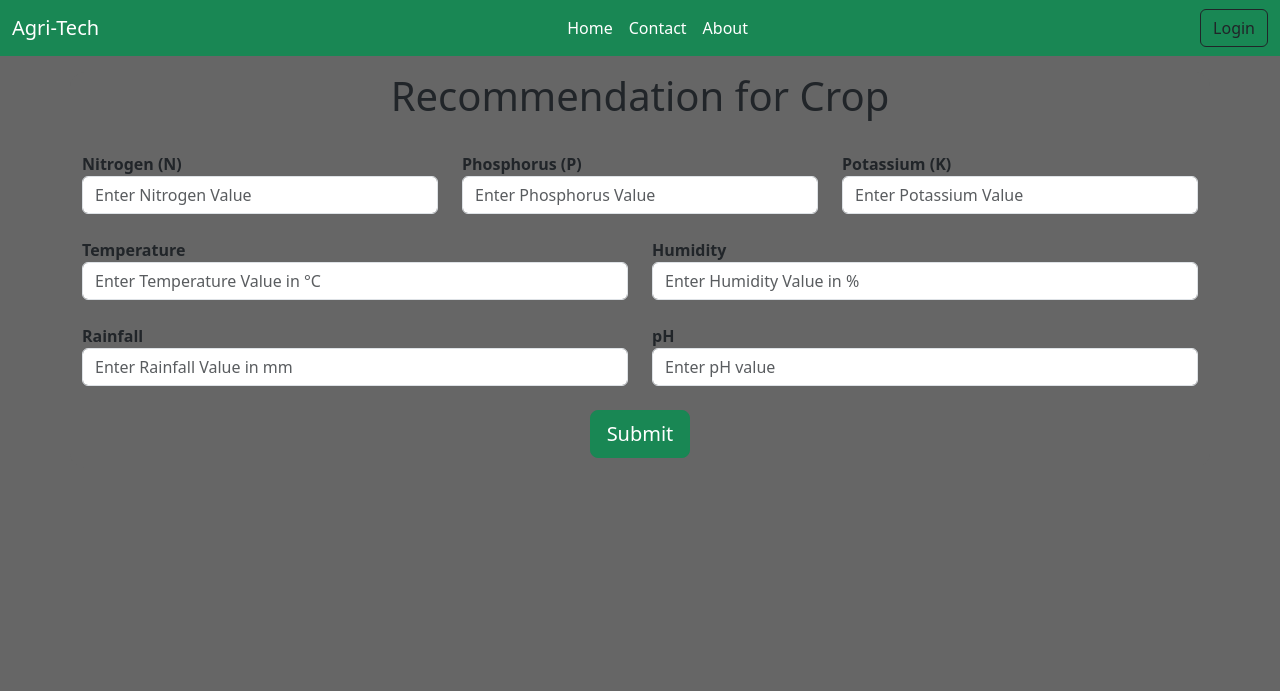
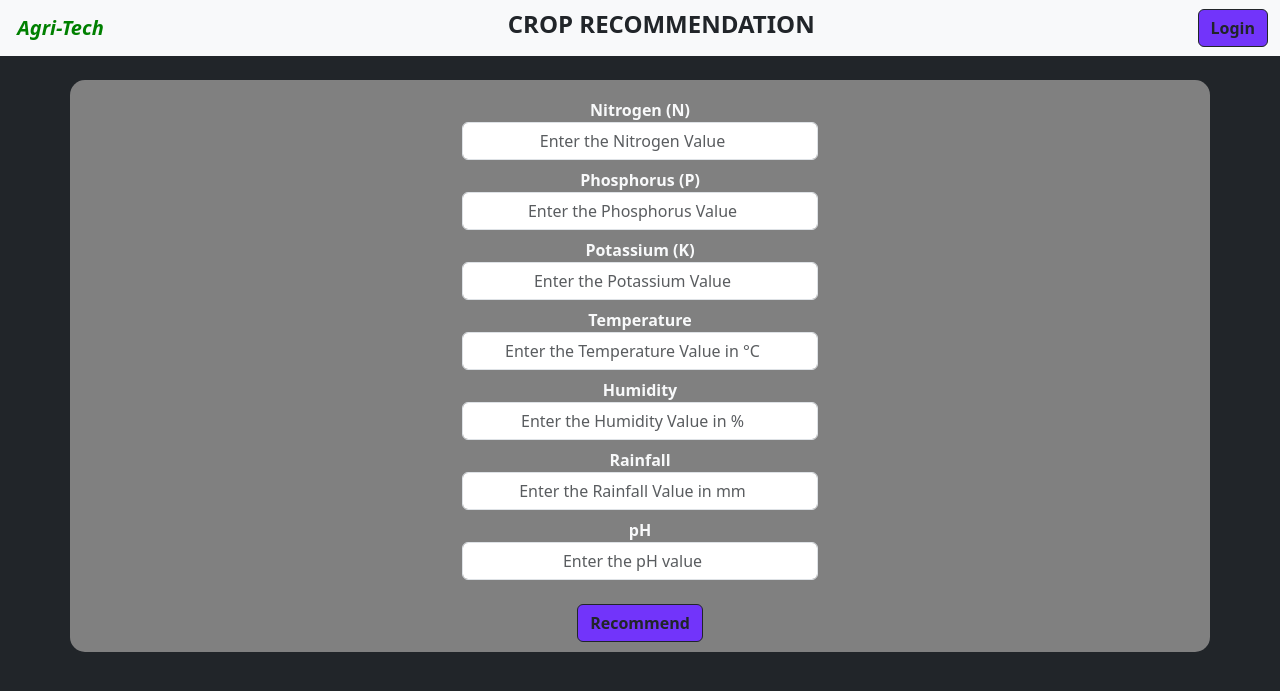
Before and after one commit to Ashwin268/AgriTech, a Flask app: page / in a window 1280 px wide. Shown: the top 691 px of the page. Run offline with Flask 3, Linux system fonts and the light colour scheme; parts of the project's set-up code (start-up, migrations or seed data) failed here and were passed over.

Commit message:
initial commit

```diff
--- a/app.py
+++ b/app.py
@@ -4,8 +4,8 @@ import numpy as np
 import pandas
 import sklearn
 
-#importing model
-# model=pickle.load(open('model.pkl','rb'))
+
+
 import os
 
 model_path = os.path.join(os.path.dirname(__file__), 'model.pkl')
@@ -13,9 +13,9 @@ model_path = os.path.join(os.path.dirname(__file__), 'model.pkl')
 with open(model_path, 'rb') as model_file:
     model = pickle.load(model_file)
 #creating a flask app
-app = Flask(__name__)
+app = Flask(__name__) #This line creates an instance of the Flask class and assigns it to the variable app. This instance represents your Flask web application.
 
-@app.route('/')
+@app.route('/') #root route
 def index():
     return render_template('index.html')
 
@@ -44,4 +44,4 @@ def predict():
 
 # python main
 if __name__ == "__main__":
-    app.run(debug=True)
+    app.run(debug=True, port=7300) # here we use debug = true because if any error occurs then we are telling to show that error in browser itself
--- a/templates/index.html
+++ b/templates/index.html
@@ -21,9 +21,10 @@
 		color: white;
 		}
 		.container{
-		background:#666666;
+		background:Grey;
 		font-weight: bold;
 		padding-bottom:10px;
+		padding-top:10px;
 		border-radius: 15px;
 		}
 		.navbar-nav .nav-item:hover .nav-link {
@@ -32,101 +33,100 @@
 			border-radius: 10px;
 		}
 
+
 	</style>
 
 
 
-
-<body style="background:#666666">
+<body class="bg-dark" >
 <!--=======================navbar=====================================================-->
-<nav class="navbar navbar-expand-lg navbar-dark bg-success">
+<nav class="navbar navbar-expand-lg navbar-dark bg-light">
   <div class="container-fluid">
-    <a class="navbar-brand" href="/">Agri-Tech</a>
+    <a class="navbar-brand bg-light" style="color:green" href="/"><h><i><b>&nbsp;Agri-Tech&nbsp;</b></i></h></a>
     <button class="navbar-toggler" type="button" data-bs-toggle="collapse" data-bs-target="#navbarSupportedContent" aria-controls="navbarSupportedContent" aria-expanded="false" aria-label="Toggle navigation">
       <span class="navbar-toggler-icon"></span>
     </button>
     <div class="collapse navbar-collapse justify-content-center" id="navbarSupportedContent">
-      <ul class="navbar-nav text-center">
-        <li class="nav-item">
-          <a class="nav-link active" aria-current="page" href="#">Home</a>
-        </li>
-        <li class="nav-item">
-          <a class="nav-link text-white" href="#">Contact</a>
-        </li>
-        <li class="nav-item ">
-          <a class="nav-link text-white">About</a>
-        </li>
+      <ul class="navbar-nav">
+		<li class="nav-item">
+		<h4><b>CROP RECOMMENDATION</b></h4>
+		</li>
       </ul>
 	</div>
-
-        <button class="btn btn-outline-dark justify-content-center" type="submit">Login</button>
+        <button class="btn btn-outline-dark justify-content-center" style="background:#7234fa" type="submit"><b>Login</b></button>
     </div>
   </div>
 </nav>
-
 <!--==========================================================================================-->
-  <div class="container my-3 mt-3">
-      <h1 class="text-dark">Recommendation for Crop </h1><br />
-
+  <div class="container my-3 mt-4">
 <!-- adding form-->
       <form action="/predict" method="POST">
-          <div class="row">
-              <div class="col-md-4">
-					<label for="Nitrogen">Nitrogen (N)</label>
-					<input type="number" id="Nitrogen" name="Nitrogen" placeholder="Enter Nitrogen Value" class="form-control" required step="0">
-				</div>
-               <div class="col-md-4">
-					<label for="Phosporus">Phosphorus (P)</label>
-					<input type="number" id="Phosporus" name="Phosporus" placeholder="Enter Phosphorus Value" class="form-control" required step="00">
-				</div>
-				<div class="col-md-4">
-					<label for="Potassium">Potassium (K)</label>
-					<input type="number" id="Potassium" name="Potassium" placeholder="Enter Potassium Value" class="form-control" required step="0">
+          <div class="row mt-2 justify-content-center">
+              <div class="col-md-4 text-center">
+					<label  class="text-light" for="Nitrogen">Nitrogen (N)</label>
+					<input type="number" id="Nitrogen" name="Nitrogen" placeholder="Enter the Nitrogen Value" class="form-control text-center" required step="0">
 				</div>
           </div>
-
-          <div class="row mt-4">
-				<div class="col-md-6">
-					<label for="Temperature">Temperature</label>
-					<input type="number" step="0.01" id="Temperature" name="Temperature" placeholder="Enter Temperature Value in °C" class="form-control" required step="0">
+		  <div class="row mt-2 justify-content-center">
+			<div class="col-md-4 text-center">
+				<label class="text-light" for="Phosporus">Phosphorus (P)</label>
+				<input type="number" id="Phosporus" name="Phosporus" placeholder="Enter the Phosphorus Value" class="form-control text-center" required step="0">
+			</div>
+		  </div>
+          <div class="row mt-2 justify-content-center">
+			<div class="col-md-4 text-center">
+				<label class="text-light" for="Potassium">Potassium (K)</label>
+				<input type="number" id="Potassium" name="Potassium" placeholder="Enter the Potassium Value" class="form-control text-center" required step="0">
+			</div>
+		  </div>
+		  <div class="row mt-2 justify-content-center">
+				<div class="col-md-4 text-center">
+					<label class="text-light" for="Temperature">Temperature</label>
+					<input type="number" step="0.01" id="Temperature" name="Temperature" placeholder="Enter the Temperature Value in °C" class="form-control text-center" required step="0">
 				</div>
-				<div class="col-md-6">
-					<label for="Humidity">Humidity</label>
-					<input type="number" step="0.01" id="Humidity" name="Humidity" placeholder="Enter Humidity Value in %" class="form-control" required step="0">
+		   </div>
+		   <div class="row mt-2 justify-content-center">
+				<div class="col-md-4 text-center">
+					<label class="text-light" for="Humidity">Humidity</label>
+					<input type="number" step="0.01" id="Humidity" name="Humidity" placeholder="Enter the Humidity Value in %" class="form-control text-center" required step="0">
 				</div>
 			</div>
 
-          <div class="row mt-4">
-			<div class="col-md-6">
-				<label for="Rainfall">Rainfall</label>
-				<input type="number" step="0.01" id="Rainfall" name="Rainfall" placeholder="Enter Rainfall Value in mm" class="form-control" required>
+        <div class="row mt-2 justify-content-center">
+			<div class="col-md-4 text-center">
+				<label class="text-light" for="Rainfall">Rainfall</label>
+				<input type="number" step="0.01" id="Rainfall" name="Rainfall" placeholder="Enter the Rainfall Value in mm" class="form-control text-center" required>
 			</div>
-			<div class="col-md-6">
-				<label for="pH">pH</label>
-				<input type="number" step="0.01" id="Ph" name="Ph" placeholder="Enter pH value" class="form-control" required step="0">
+		</div>
+		<div class="row mt-2 justify-content-center">
+			<div class="col-md-4 text-center">
+				<label class="text-light" for="pH">pH</label>
+				<input type="number" step="0.01" id="Ph" name="Ph" placeholder="Enter the pH value" class="form-control text-center" required step="0">
 			</div>
-			</div>
+		</div>
 
 
 
            <div class="row mt-4 ">
 
            <div class="col-md-12 text-center ">
-				<button type="submit" class="btn btn-success btn-lg">Submit</button>
+				<button type="submit" class="btn btn-outline-dark justify-content-center " style="background:#7234fa;"><b>Recommend</b></button>
 			</div>
 			</div>
       </form>
 
 
-
+      <div class="row justify-content-center">
        {% if result %}
-		<div class="card bg-dark text-center">
+		<div class="card bg-dark text-center col-md-6 ">
 		  <div class="card-body">
 			<h5 class="card-title">Recommend Crop is:</h5>
-			<p class="card-text bg-success">{{ result }}</p>
+			<p class="card-text " style="background:green">{{ result }}</p>
 		  </div>
 		</div>
 	   {% endif %}
+	</div>
+
   </div>
 
     <script src="https://cdn.jsdelivr.net/npm/bootstrap@5.3.0-alpha3/dist/js/bootstrap.bundle.min.js" integrity="sha384-ENjdO4Dr2bkBIFxQpeoTz1HIcje39Wm4jDKdf19U8gI4ddQ3GYNS7NTKfAdVQSZe" crossorigin="anonymous"></script>
```
Also changed, not shown: 1 other file.
